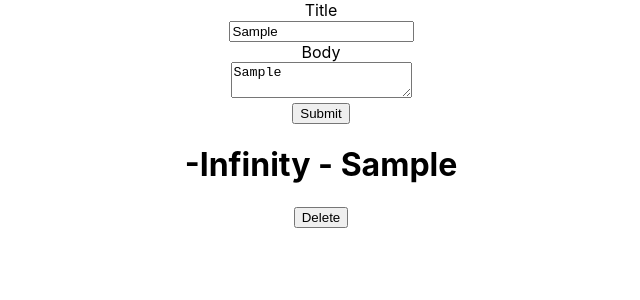
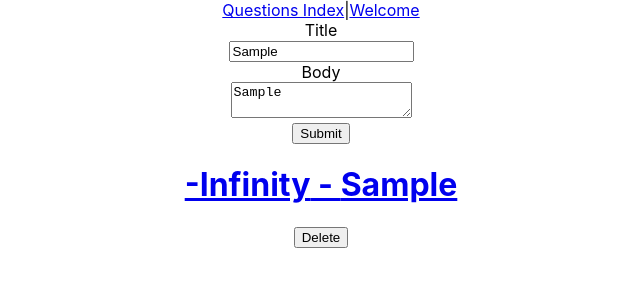
Before and after one commit to stas-anikin/awesome_answers_spa, a React (Create React App) app: page /questions in a window 1280 px wide. Both pictures are taken after typing "Sample", "Sample" into the empty fields and a click on the input "Submit". Shown: the top 300 px of the page, without its empty margins (319-959 px from the left). Built offline with nearby package versions, Linux system fonts and the light colour scheme; no server answers.

Commit message:
added navbar

```diff
--- a/src/App.js
+++ b/src/App.js
@@ -5,6 +5,7 @@ import QuestionIndexPage from "./components/QuestionIndexPage";
 import CurrentDateTime from "./components/CurrentDateTime";
 import { BrowserRouter, Route, Switch } from "react-router-dom";
 import { Session } from "./requests";
+import Navbar from "./components/Navbar";
 
 class App extends Component {
   constructor(props) {
@@ -24,7 +25,9 @@ class App extends Component {
   render() {
     return (
       <div className="App">
+
         <BrowserRouter>
+        <Navbar/>
           <Switch>
             <Route path="/questions/:id" component={QuestionShowPage} />
             <Route path="/questions" component={QuestionIndexPage} />
--- /dev/null
+++ b/src/components/Navbar.js
@@ -0,0 +1,11 @@
+import React from 'react';
+import {NavLink} from 'react-router-dom';
+const Navbar=()=>{
+    return(
+<nav>
+    <NavLink to='/questions'>Questions Index</NavLink>
+    |
+    <NavLink to='/'>Welcome</NavLink>
+</nav>)
+}
+export default Navbar;
--- a/src/components/QuestionIndexPage.js
+++ b/src/components/QuestionIndexPage.js
@@ -1,6 +1,8 @@
 import React, { Component } from 'react';
 import NewQuestionForm from './NewQuestionForm';
 import { Question } from '../requests';
+import { Link } from 'react-router-dom';
+
 
 class QuestionIndexPage extends Component {
   constructor(props) {
@@ -57,10 +59,12 @@ Question.index()
         <NewQuestionForm createQuestion={this.createQuestion}/>
         {this.state.questions.map(q => {
           return(
+            <Link to={`/questions/${q.id}`}>
             <div key={q.id}>
               <h1>{q.id} - {q.title}</h1>
               <button onClick={() => this.deleteQuestion(q.id)}>Delete</button>
             </div>
+            </Link>
           )
         })}
       </main>
```
